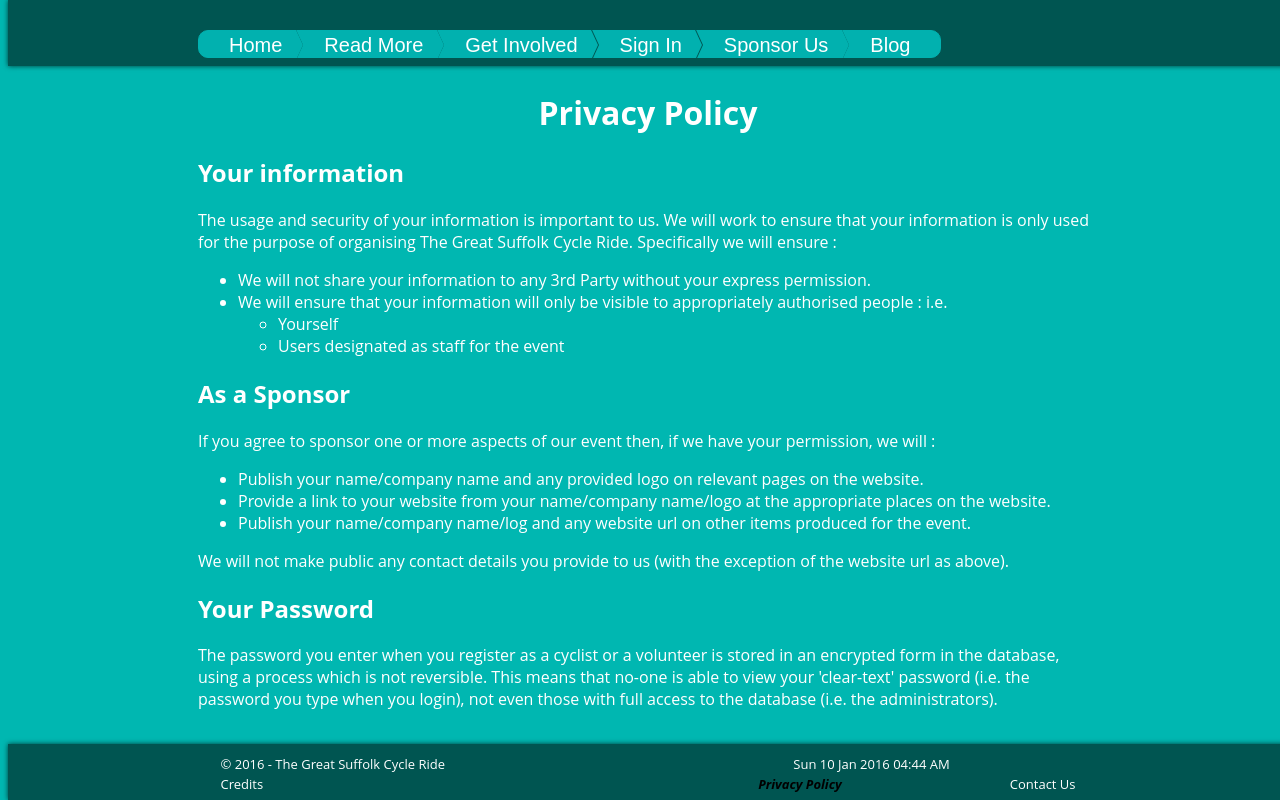
After one commit to TonyFlury/SuffolkCycleDjango, a Django app: page /privacy in a window 1280 px wide. The commit adds this page. Run offline with Django 3.2, Linux system fonts and the light colour scheme; some libraries are stand-ins or nearby versions.

Commit message:
Issue 24 - Privacy Statement

```diff
--- a/SuffolkCycleRide/static/base/css/main-style.css
+++ b/SuffolkCycleRide/static/base/css/main-style.css
@@ -230,7 +230,7 @@ div#content a:hover {
     font-size: medium;
 }
 
-.normal {
+div.normal, p.normal, span.norma {
     font-size: 1em;
 }
 
@@ -248,7 +248,7 @@ div#content a:hover {
 }
 
 
-h1 {
+h1:not(.normal) {
     margin: -0.25em 0 0 0;
     padding: 0;
     color: white ;
@@ -258,7 +258,7 @@ h1 {
 }
 
 
-h2 {
+.h2:not(.normal){
     margin: -0.25em 0 0 0;
     padding: 0;
     color: white ;
@@ -266,14 +266,14 @@ h2 {
     line-height:normal;
 }
 
-h3 {
+.h3:not(.normal){
     margin: 0px;
     padding: 0px;
     color: white ;
     font: 150% "fredericka the great",fantasy;
 }
 
-h4 {
+.h4:not(.normal){
     margin: 5px 0px 10px 0px;
     padding: 0px;
     color: white ;
--- /dev/null
+++ b/SuffolkCycleRide/templates/SuffolkCycleRide/pages/privacy.html
@@ -0,0 +1,35 @@
+{% extends "base/base.html" %}
+
+{% load staticfiles %}
+
+{% block subtitle %}
+ - Privacy Policy
+{% endblock %}
+
+{% block content %}
+<h1 align="center" class="normal">Privacy Policy</h1>
+<h2 class="normal">Your information</h2>
+<p>The usage and security of your information is important to us. We will work to ensure that your information is only
+    used for the purpose of organising The Great Suffolk Cycle Ride. Specifically we will ensure :</p>
+<ul>
+    <li>We will not share your information to any 3rd Party without your express permission.</li>
+    <li>We will ensure that your information will only be visible to appropriately authorised people : i.e.</li>
+    <ul>
+        <li>Yourself</li>
+        <li>Users designated as staff for the event</li>
+    </ul>
+</ul>
+<h2 class="normal">As a Sponsor</h2>
+<p>If you agree to sponsor one or more aspects of our event then, if we have your permission, we will :
+<ul>
+    <li>Publish your name/company name and any provided logo on relevant pages on the website.</li>
+    <li>Provide a link to your website from your name/company name/logo at the appropriate places on the website.</li>
+    <li>Publish your name/company name/log and any website url on other items produced for the event.</li>
+</ul>
+We will not make public any contact details you provide to us (with the exception of the website url as above).
+</p>
+<h2>Your Password</h2>
+<p>
+The password you enter when you register as a cyclist or a volunteer is stored in an encrypted form in the database, using
+a process which is not reversible. This means that no-one is able to view your 'clear-text' password (i.e. the password you type when you login), not even those with full access to the database (i.e. the administrators).</p>
+{% endblock %}
--- a/SuffolkCycleRide/templates/base/base.html
+++ b/SuffolkCycleRide/templates/base/base.html
@@ -173,11 +173,13 @@
                     <tr>
                 <td align="left" class="white">
                     {% now "Y" as year %}
-                Created by Tony Flury &copy; {{ year }} - The Great Suffolk Cycle Ride</td>
+                &copy; {{ year }} - The Great Suffolk Cycle Ride</td>
                 <td align="right" class="white">{% now " D d M Y h:i A" %}</td>
                         </tr>
                     <tr>
-                <td align="left" class="white">Credits</td><td align="right" class="white">Contact Us</td>
+                <td align="left" class="white">Credits</td>
+                        <td align="center"><a href="{% url 'privacy' %}" target="_new">Privacy Policy</a></td>
+                        <td align="right" class="white">Contact Us</td>
                     </tr>
                 </table>
             </div>
--- a/SuffolkCycleRide/urls.py
+++ b/SuffolkCycleRide/urls.py
@@ -12,7 +12,9 @@ urlpatterns = [
     url(r'^$', home, name='Home'),
     url(r'^readmore$',readmore, name='Readmore'),
     url(r'^getinvolved$', GetInvolved.as_view(), name="GetInvolved"),
-    url(r'^technology$', TemplateView.as_view(template_name='SuffolkCycleRide/pages/technology.html'), name='Technology' ),
+    url(r'^privacy$', TemplateView.as_view(template_name='SuffolkCycleRide/pages/privacy.html'), name='privacy' ),
+
+#    url(r'^technology$', TemplateView.as_view(template_name='SuffolkCycleRide/pages/technology.html'), name='Technology' ),
 
     url(r'^sponsorship/', include('Sponsors.urls', namespace='Sponsorship')),
     url(r'^RegisteredUsers/', include("RegisteredUsers.urls", namespace='User')),
```
